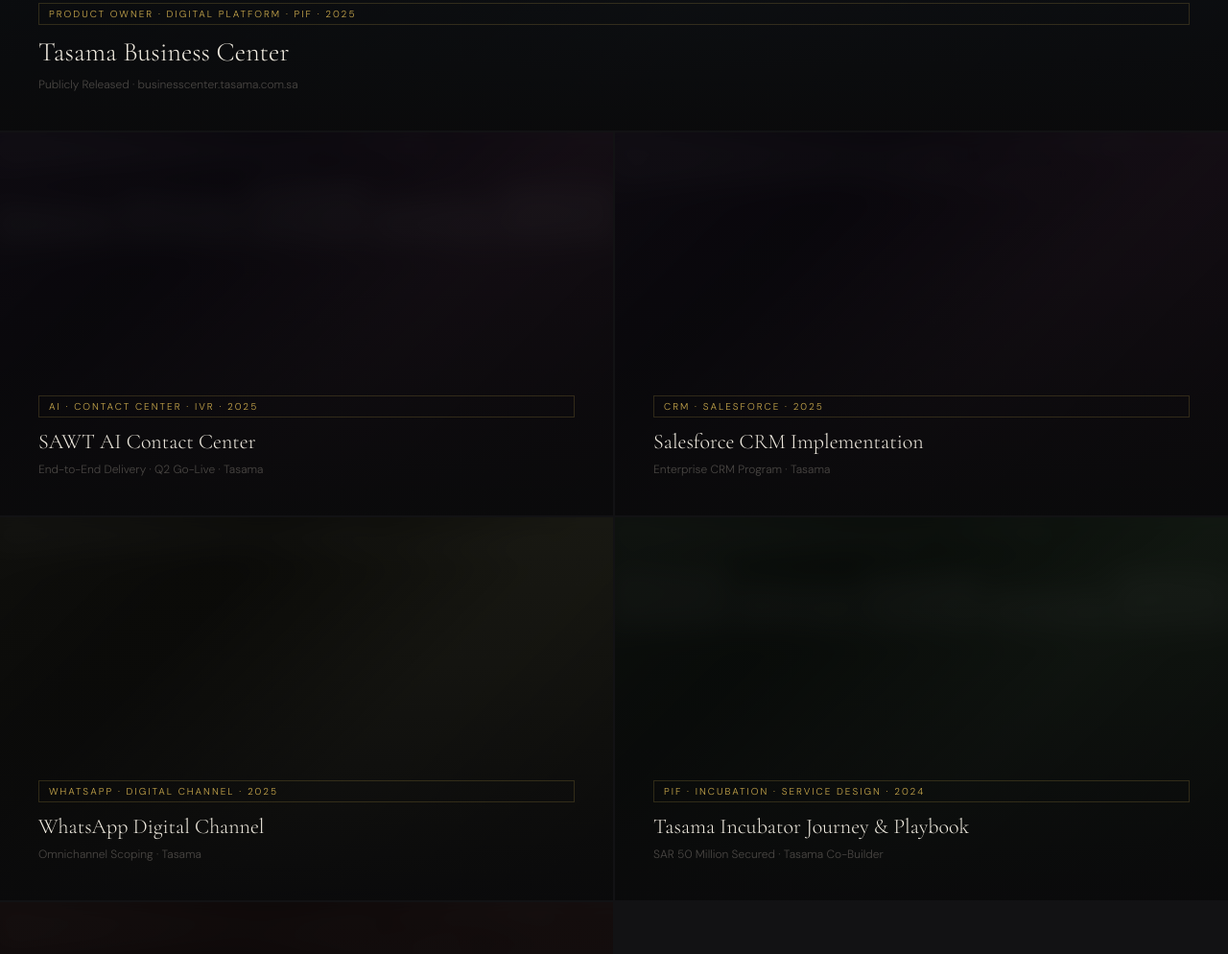
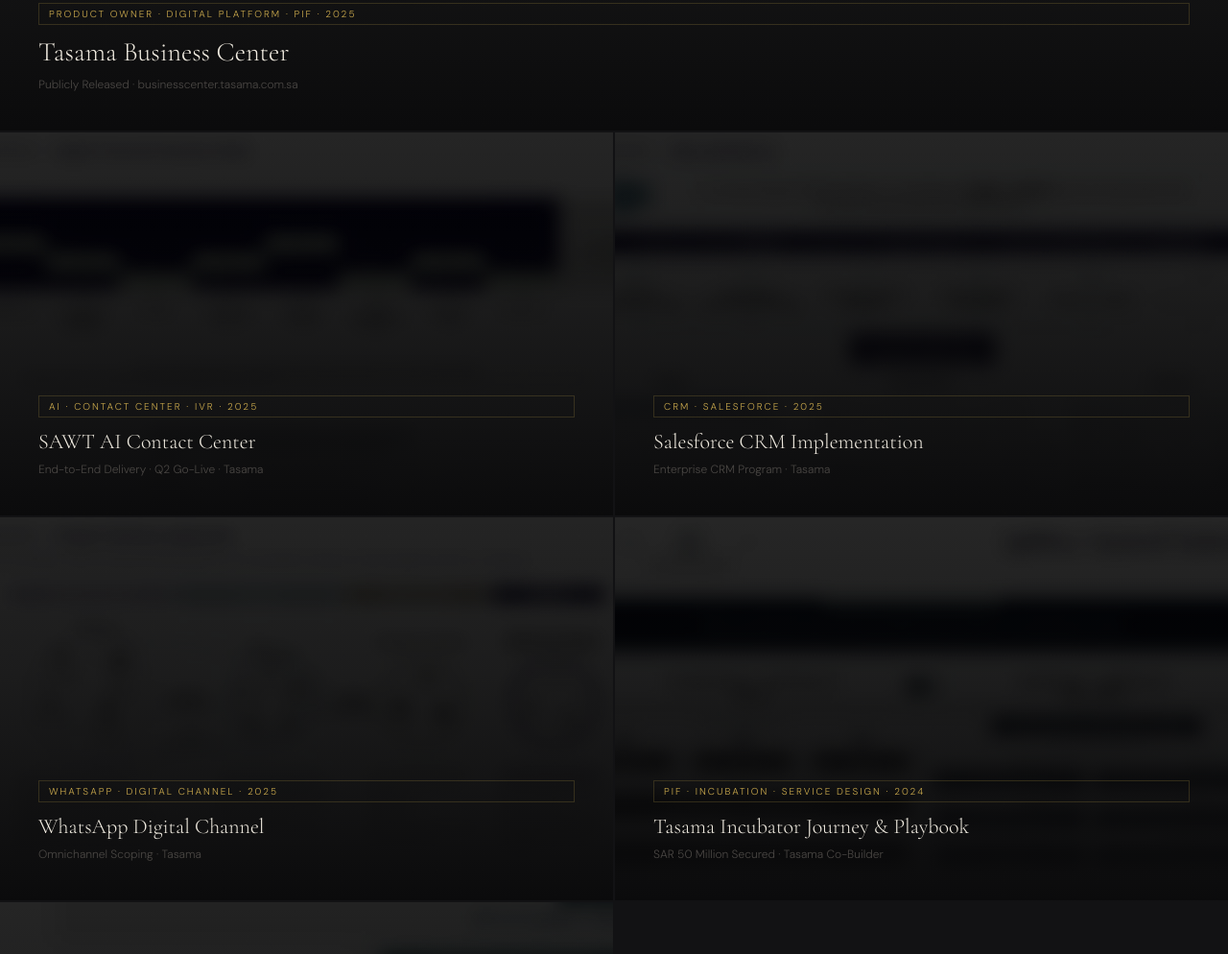
Before and after one commit to FruityPotato/Portfolio, a plain HTML site: page index.html in a window 1280 px wide. Shown: the part 3332-4326 px from the top of the page at 96% size. Drawn offline with nearby package versions, Linux system fonts and the light colour scheme.

Commit message:
feat: replace placeholder gradients with real blurred work screenshots
Image mapping:
- Business Center (hero slot): login screen from businesscenter.tasama.com.sa
- SAWT AI Contact Center: Digital Channels Maturity Model (2.1 avg, 8 dimensions)
- Salesforce CRM: 'Why Salesforce' Lead-to-Cash lifecycle slide (Tasama branded)
- WhatsApp Channel: Salesforce hybrid-agile Project Delivery Approach slide
- Incubator Journey: Monsha'at Singapore Smart Nation benchmark comparison
- SFDA Benchmark: Monsha'at Singapore transport sector country profile

Processing applied to all images:
- Gaussian blur radius 18px (content unreadable, texture visible)
- Brightness 0.38 (dark enough for light text overlay)
- Saturation 0.55 (muted to match dark palette)
- Contrast boost 1.15
- Subtle scale animation on hover
- Images unused: work-monshaat-isic.jpg (available for future use)

```diff
--- a/index.html
+++ b/index.html
@@ -191,6 +191,21 @@
     padding-bottom: 4px; border-bottom: 1px solid var(--gold);
     text-decoration: none; position: relative; z-index: 2;
   }
+
+  .work-img-blur {
+    position: absolute; inset: 0; overflow: hidden;
+  }
+  .work-img-blur img {
+    width: 100%; height: 100%;
+    object-fit: cover; object-position: center;
+    filter: blur(0px) brightness(0.38) saturate(0.55);
+    transform: scale(1.04);
+    transition: transform 0.6s ease, filter 0.6s ease;
+  }
+  .work-item:hover .work-img-blur img {
+    transform: scale(1.08);
+    filter: blur(0px) brightness(0.32) saturate(0.5);
+  }
   @keyframes fadeUp{from{opacity:0;transform:translateY(30px)}to{opacity:1;transform:translateY(0)}}
   @keyframes fadeIn{from{opacity:0}to{opacity:1}}
   @keyframes scrollPulse{0%,100%{opacity:0.3}50%{opacity:1}}
@@ -306,7 +321,7 @@
   <div class="work-grid">
     <!-- FEATURED: Tasama Business Center — Product Owner, Live -->
     <div class="work-item reveal">
-      <div class="work-blur"><div class="blur-sim work-sim-1"><div class="sim-ui"><div class="sim-bar" style="width:80%"></div><div class="sim-bar" style="width:55%"></div><div class="sim-bar" style="width:70%"></div><div class="sim-chart"><div class="sim-col" style="height:70%"></div><div class="sim-col" style="height:90%"></div><div class="sim-col" style="height:60%"></div><div class="sim-col" style="height:100%"></div><div class="sim-col" style="height:75%"></div><div class="sim-col" style="height:85%"></div><div class="sim-col" style="height:55%"></div></div></div></div></div>
+      <div class="work-img-blur"><img src="assets/images/work-business-center.jpg" alt="Tasama Business Center"></div>
       <div class="work-overlay">
         <div class="work-live-badge"><div class="work-live-dot"></div>Live Product</div>
         <span class="work-tag">Product Owner &middot; Digital Platform &middot; PIF &middot; 2025</span>
@@ -324,31 +339,31 @@
     </div>
     <!-- SAWT AI Contact Center -->
     <div class="work-item reveal reveal-delay-1">
-      <div class="work-blur"><div class="blur-sim work-sim-4"><div class="sim-ui"><div class="sim-bar" style="width:70%"></div><div class="sim-bar" style="width:50%"></div><div class="sim-chart"><div class="sim-col" style="height:60%"></div><div class="sim-col" style="height:80%"></div><div class="sim-col" style="height:100%"></div><div class="sim-col" style="height:70%"></div><div class="sim-col" style="height:90%"></div></div></div></div></div>
+      <div class="work-img-blur"><img src="assets/images/work-maturity-model.jpg" alt="Digital Channels Maturity Model"></div>
       <div class="work-overlay"><span class="work-tag">AI &middot; Contact Center &middot; IVR &middot; 2025</span><div class="work-name work-name-small">SAWT AI Contact Center</div><div class="work-year">End-to-End Delivery &middot; Q2 Go-Live &middot; Tasama</div></div>
       <div class="work-hover-reveal"><div class="work-hover-tag">AI &middot; Automation &middot; Omnichannel</div><div class="work-hover-title">SAWT AI Contact Center Platform</div><div class="work-hover-desc">Owning end-to-end delivery of Tasama&rsquo;s AI-powered contact center &mdash; from vendor selection and call flow architecture to Oracle API integration design and internal stakeholder alignment across IT, CX, and legal. Managing technical clarifications, UAT planning, and escalation pathways toward a Q2 go-live milestone.</div><div class="work-hover-pills"><span class="work-pill">AI IVR</span><span class="work-pill">Call Flow Design</span><span class="work-pill">Oracle API</span><span class="work-pill">Vendor Management</span><span class="work-pill">UAT Planning</span><span class="work-pill">Omnichannel</span></div></div>
     </div>
     <!-- Salesforce CRM -->
     <div class="work-item reveal reveal-delay-1">
-      <div class="work-blur"><div class="blur-sim work-sim-4"><div class="sim-ui"><div class="sim-bar" style="width:85%"></div><div class="sim-bar" style="width:55%"></div><div class="sim-bar" style="width:70%"></div></div></div></div>
+      <div class="work-img-blur"><img src="assets/images/work-salesforce-why.jpg" alt="Salesforce CRM"></div>
       <div class="work-overlay"><span class="work-tag">CRM &middot; Salesforce &middot; 2025</span><div class="work-name work-name-small">Salesforce CRM Implementation</div><div class="work-year">Enterprise CRM Program &middot; Tasama</div></div>
       <div class="work-hover-reveal"><div class="work-hover-tag">CRM &middot; Salesforce &middot; Digital Channels</div><div class="work-hover-title">Salesforce CRM Implementation</div><div class="work-hover-desc">Driving Tasama&rsquo;s CRM transformation from discovery through delivery &mdash; defining data architecture, workflow automation, and integration touchpoints with Oracle and existing enterprise systems. Coordinating across sales, CX, and IT to ensure adoption readiness, business alignment, and a scalable platform foundation for future customer engagement channels.</div><div class="work-hover-pills"><span class="work-pill">Salesforce</span><span class="work-pill">CRM Strategy</span><span class="work-pill">Process Design</span><span class="work-pill">Oracle Integration</span><span class="work-pill">Adoption Planning</span></div></div>
     </div>
     <!-- WhatsApp Digital Channel -->
     <div class="work-item reveal reveal-delay-2">
-      <div class="work-blur"><div class="blur-sim work-sim-5"><div class="sim-ui"><div class="sim-bar" style="width:60%"></div><div class="sim-bar" style="width:88%"></div></div></div></div>
+      <div class="work-img-blur"><img src="assets/images/work-salesforce-delivery.jpg" alt="Project Delivery Approach"></div>
       <div class="work-overlay"><span class="work-tag">WhatsApp &middot; Digital Channel &middot; 2025</span><div class="work-name work-name-small">WhatsApp Digital Channel</div><div class="work-year">Omnichannel Scoping &middot; Tasama</div></div>
       <div class="work-hover-reveal"><div class="work-hover-tag">Digital Channels &middot; Omnichannel &middot; Scoping</div><div class="work-hover-title">WhatsApp Business Channel</div><div class="work-hover-desc">Leading early scoping and strategy for Tasama&rsquo;s WhatsApp digital channel &mdash; defining the service model, conversation design framework, and integration approach with the broader omnichannel ecosystem including the AI contact center and CRM. Establishing the governance and operational model to support a scalable, self-service customer engagement layer.</div><div class="work-hover-pills"><span class="work-pill">WhatsApp Business</span><span class="work-pill">Conversation Design</span><span class="work-pill">Omnichannel</span><span class="work-pill">Scoping &amp; Strategy</span></div></div>
     </div>
     <!-- Tasama Incubator -->
     <div class="work-item reveal reveal-delay-1">
-      <div class="work-blur"><div class="blur-sim work-sim-2"><div class="sim-ui"><div class="sim-bar" style="width:70%"></div><div class="sim-bar" style="width:50%"></div><div class="sim-chart"><div class="sim-col" style="height:100%"></div><div class="sim-col" style="height:70%"></div><div class="sim-col" style="height:85%"></div><div class="sim-col" style="height:60%"></div><div class="sim-col" style="height:90%"></div></div></div></div></div>
+      <div class="work-img-blur"><img src="assets/images/work-monshaat-compare.jpg" alt="Incubator Journey"></div>
       <div class="work-overlay"><span class="work-tag">PIF &middot; Incubation &middot; Service Design &middot; 2024</span><div class="work-name work-name-small">Tasama Incubator Journey &amp; Playbook</div><div class="work-year">SAR 50 Million Secured &middot; Tasama Co-Builder</div></div>
       <div class="work-hover-reveal"><div class="work-hover-tag">Service Design &middot; Governance &middot; PIF</div><div class="work-hover-title">Tasama Incubator Journey &amp; Playbook</div><div class="work-hover-desc">Designed the end-to-end incubator process for Tasama&rsquo;s Co-Builder &mdash; defining acceptance criteria, refining the Incubator Handbook, and establishing internal KPIs. Co-developed a quarterly review reporting mechanism that directly contributed to securing SAR 50 million in funding. Facilitated 5+ workshops for government entities and PIF subsidiaries.</div><div class="work-hover-pills"><span class="work-pill">Service Design</span><span class="work-pill">KPI Framework</span><span class="work-pill">Risk Register</span><span class="work-pill">SAR 50M Outcome</span></div></div>
     </div>
     <!-- SFDA -->
     <div class="work-item reveal reveal-delay-2">
-      <div class="work-blur"><div class="blur-sim work-sim-3"><div class="sim-ui"><div class="sim-bar" style="width:90%"></div><div class="sim-bar" style="width:60%"></div><div class="sim-bar" style="width:75%"></div></div></div></div>
+      <div class="work-img-blur"><img src="assets/images/work-monshaat-singapore.jpg" alt="SFDA Benchmark"></div>
       <div class="work-overlay"><span class="work-tag">Regulatory &middot; Benchmarking &middot; 2024</span><div class="work-name work-name-small">SFDA Global Regulatory Benchmark</div><div class="work-year">8 Countries &middot; 3 Sectors</div></div>
       <div class="work-hover-reveal"><div class="work-hover-tag">Benchmarking &middot; Policy &middot; Research</div><div class="work-hover-title">SFDA Global Regulatory Benchmark</div><div class="work-hover-desc">Structured and delivered a global regulatory benchmarking study for SFDA across cosmetics, food, and pharmaceutical sectors. Defined scope and country-selection criteria, conducted comparative analysis across 8 countries, synthesized lessons learned, and produced the final report and executive presentation with actionable recommendations.</div><div class="work-hover-pills"><span class="work-pill">Regulatory Analysis</span><span class="work-pill">Global Benchmarking</span><span class="work-pill">8 Countries</span><span class="work-pill">Executive Reporting</span></div></div>
     </div>
```
Also changed, not shown: assets/images/work-business-center.jpg (added), assets/images/work-maturity-model.jpg (added), assets/images/work-monshaat-compare.jpg (added), assets/images/work-monshaat-isic.jpg (added), assets/images/work-monshaat-singapore.jpg (added), assets/images/work-salesforce-delivery.jpg (added), assets/images/work-salesforce-why.jpg (added).
